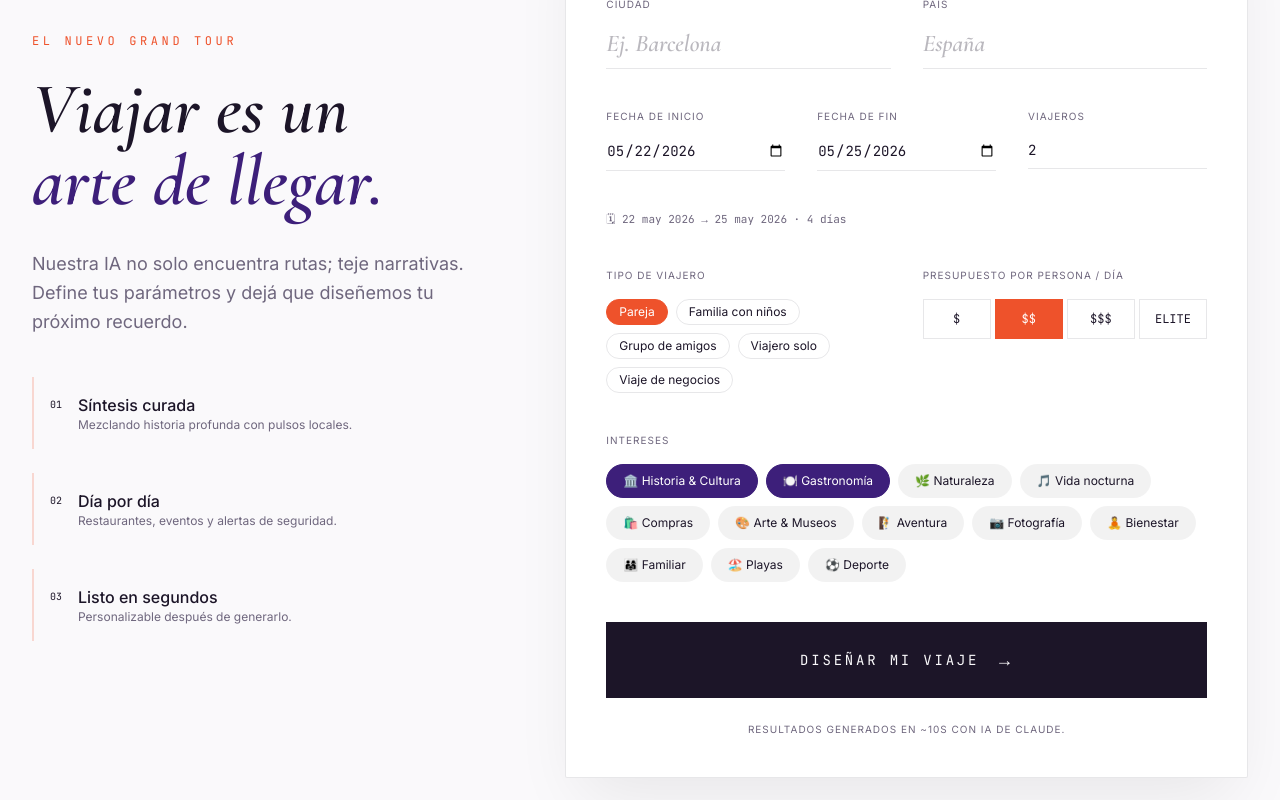
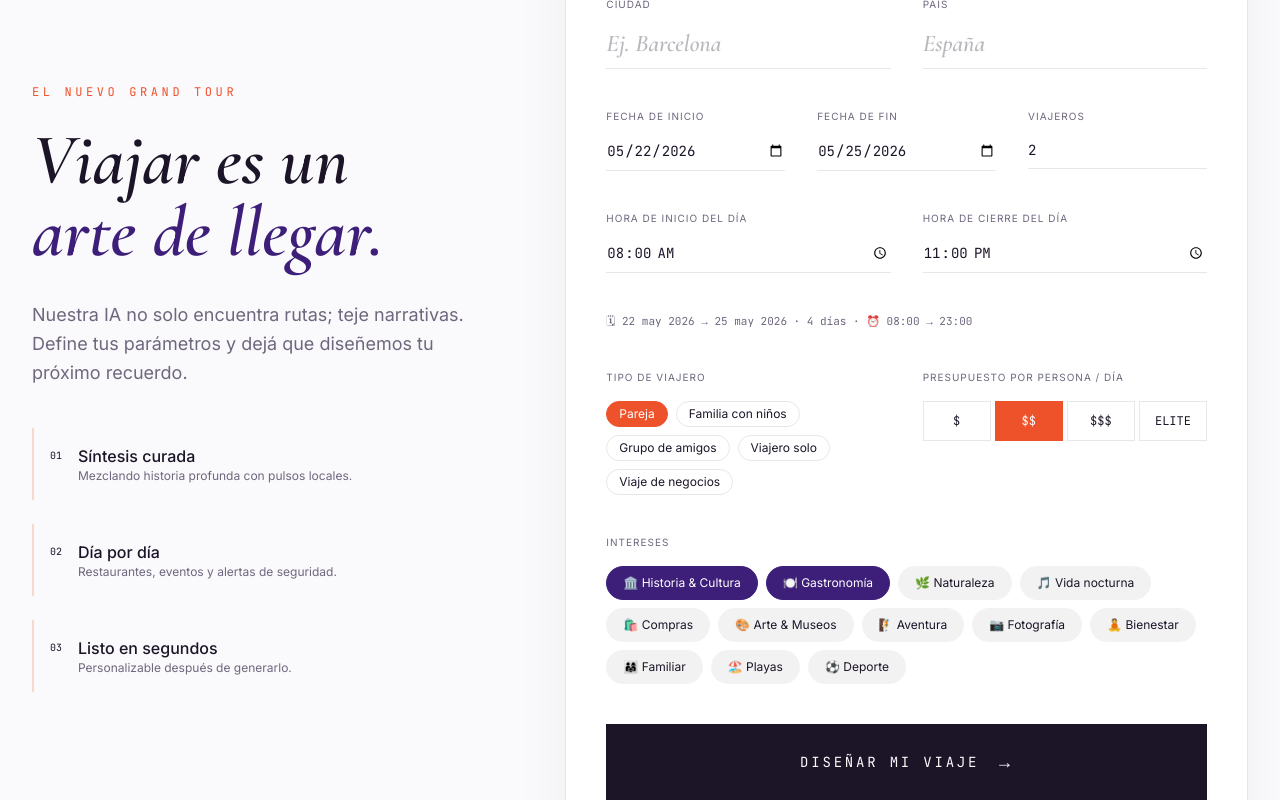
Before and after one commit to eduardodaza/cuenta-test-viajes, a Next.js app in the folder viajes-main/: page / in a window 1280 px wide. Shown: the part 240-1040 px from the top of the page. Built offline with nearby package versions, Linux system fonts and the light colour scheme.

Commit message:
Update TripForm.tsx

```diff
--- a/viajes-main/src/components/TripForm.tsx
+++ b/viajes-main/src/components/TripForm.tsx
@@ -12,10 +12,7 @@ const INTERESTS = [
 
 const BUDGETS: Budget[] = ["economico", "moderado", "premium", "lujo"];
 const BUDGET_SHORT: Record<Budget, string> = {
-  economico: "$",
-  moderado: "$$",
-  premium: "$$$",
-  lujo: "ELITE",
+  economico: "$", moderado: "$$", premium: "$$$", lujo: "ELITE",
 };
 
 interface Props {
@@ -34,9 +31,10 @@ export default function TripForm({ onSubmit, loading, locale }: Props) {
   const [travelerType, setTravelerType] = useState<TravelerType>("pareja");
   const [budget, setBudget] = useState<Budget>("moderado");
   const [interests, setInterests] = useState<string[]>([
-    "🏛️ Historia & Cultura",
-    "🍽️ Gastronomía",
+    "🏛️ Historia & Cultura", "🍽️ Gastronomía",
   ]);
+  const [dayStartTime, setDayStartTime] = useState("08:00");
+  const [dayEndTime, setDayEndTime] = useState("23:00");
   const [errors, setErrors] = useState<Record<string, string>>({});
   const [dateRange, setDateRange] = useState("");
 
@@ -52,24 +50,17 @@ export default function TripForm({ onSubmit, loading, locale }: Props) {
     if (!startDate || !endDate) return;
     const sd = new Date(startDate + "T12:00:00");
     const ed = new Date(endDate + "T12:00:00");
-    if (ed < sd) {
-      setDateRange("");
-      return;
-    }
+    if (ed < sd) { setDateRange(""); return; }
     const days = Math.round((ed.getTime() - sd.getTime()) / 86400000) + 1;
     const fmt = (d: Date) =>
       d.toLocaleDateString(locale === "es" ? "es-ES" : "en-US", {
-        day: "numeric",
-        month: "short",
-        year: "numeric",
+        day: "numeric", month: "short", year: "numeric",
       });
     setDateRange(`${fmt(sd)} → ${fmt(ed)} · ${days} ${days > 1 ? (locale === "es" ? "días" : "days") : locale === "es" ? "día" : "day"}`);
   }, [startDate, endDate, locale]);
 
   function toggleInterest(i: string) {
-    setInterests((prev) =>
-      prev.includes(i) ? prev.filter((x) => x !== i) : [...prev, i]
-    );
+    setInterests((prev) => prev.includes(i) ? prev.filter((x) => x !== i) : [...prev, i]);
   }
 
   function validate(): boolean {
@@ -80,6 +71,8 @@ export default function TripForm({ onSubmit, loading, locale }: Props) {
     if (!endDate) errs.endDate = t("errorRequired", locale);
     if (startDate && endDate && new Date(endDate) < new Date(startDate))
       errs.endDate = t("errorDateRange", locale);
+    if (dayStartTime && dayEndTime && dayEndTime <= dayStartTime)
+      errs.dayEndTime = locale === "es" ? "Debe ser posterior a la hora de inicio" : "Must be after start time";
     setErrors(errs);
     return Object.keys(errs).length === 0;
   }
@@ -88,28 +81,16 @@ export default function TripForm({ onSubmit, loading, locale }: Props) {
     e.preventDefault();
     if (!validate()) return;
     onSubmit({
-      city,
-      country,
-      startDate,
-      endDate,
-      travelers,
-      travelerType,
-      budget,
-      interests,
-      locale,
+      city, country, startDate, endDate, travelers, travelerType, budget, interests, locale,
+      dayStartTime, dayEndTime,
     });
   }
 
-  const tz =
-    typeof Intl !== "undefined"
-      ? Intl.DateTimeFormat().resolvedOptions().timeZone
-      : "UTC";
+  const tz = typeof Intl !== "undefined" ? Intl.DateTimeFormat().resolvedOptions().timeZone : "UTC";
 
   return (
     <div className="bg-white border border-border shadow-manifest p-6 md:p-10 rounded-sm relative overflow-hidden">
-      {/* Accent gradient bar */}
       <div className="absolute top-0 left-0 w-full h-1 bg-gradient-to-r from-accent via-primary to-background" />
-
       <div className="flex justify-between items-end mb-8 md:mb-10">
         <h2 className="text-sm font-mono uppercase tracking-widest">
           {locale === "es" ? "Manifiesto del viaje (v.01)" : "Trip Manifest (v.01)"}
@@ -121,131 +102,87 @@ export default function TripForm({ onSubmit, loading, locale }: Props) {
         {/* Location */}
         <div className="grid grid-cols-1 sm:grid-cols-2 gap-6 sm:gap-8">
           <div className="space-y-2">
-            <label className="text-[10px] uppercase tracking-widest text-muted block">
-              {t("city", locale)}
-            </label>
-            <input
-              type="text"
-              value={city}
-              onChange={(e) => setCity(e.target.value)}
+            <label className="text-[10px] uppercase tracking-widest text-muted block">{t("city", locale)}</label>
+            <input type="text" value={city} onChange={(e) => setCity(e.target.value)}
               placeholder={locale === "es" ? "Ej. Barcelona" : "e.g. Kyoto"}
-              className={`w-full text-xl md:text-2xl font-display italic bg-transparent border-b ${
-                errors.city ? "border-red-500" : "border-border"
-              } focus:border-primary outline-none py-2 transition-colors placeholder:text-foreground/30`}
-            />
-            {errors.city && (
-              <p className="text-red-600 text-[11px]">{errors.city}</p>
-            )}
+              className={`w-full text-xl md:text-2xl font-display italic bg-transparent border-b ${errors.city ? "border-red-500" : "border-border"} focus:border-primary outline-none py-2 transition-colors placeholder:text-foreground/30`} />
+            {errors.city && <p className="text-red-600 text-[11px]">{errors.city}</p>}
           </div>
           <div className="space-y-2">
-            <label className="text-[10px] uppercase tracking-widest text-muted block">
-              {t("country", locale)}
-            </label>
-            <input
-              type="text"
-              value={country}
-              onChange={(e) => setCountry(e.target.value)}
+            <label className="text-[10px] uppercase tracking-widest text-muted block">{t("country", locale)}</label>
+            <input type="text" value={country} onChange={(e) => setCountry(e.target.value)}
               placeholder={locale === "es" ? "España" : "Japan"}
-              className={`w-full text-xl md:text-2xl font-display italic bg-transparent border-b ${
-                errors.country ? "border-red-500" : "border-border"
-              } focus:border-primary outline-none py-2 transition-colors placeholder:text-foreground/30`}
-            />
-            {errors.country && (
-              <p className="text-red-600 text-[11px]">{errors.country}</p>
-            )}
+              className={`w-full text-xl md:text-2xl font-display italic bg-transparent border-b ${errors.country ? "border-red-500" : "border-border"} focus:border-primary outline-none py-2 transition-colors placeholder:text-foreground/30`} />
+            {errors.country && <p className="text-red-600 text-[11px]">{errors.country}</p>}
           </div>
         </div>
 
         {/* Dates + travelers */}
         <div className="grid grid-cols-1 sm:grid-cols-3 gap-6 sm:gap-8">
           <div className="space-y-2">
+            <label className="text-[10px] uppercase tracking-widest text-muted block">{t("startDate", locale)}</label>
+            <input type="date" value={startDate} onChange={(e) => setStartDate(e.target.value)}
+              className="w-full text-sm font-mono border-b border-border py-2 bg-transparent outline-none focus:border-primary" />
+          </div>
+          <div className="space-y-2">
+            <label className="text-[10px] uppercase tracking-widest text-muted block">{t("endDate", locale)}</label>
+            <input type="date" value={endDate} onChange={(e) => setEndDate(e.target.value)}
+              className="w-full text-sm font-mono border-b border-border py-2 bg-transparent outline-none focus:border-primary" />
+            {errors.endDate && <p className="text-red-600 text-[11px]">{errors.endDate}</p>}
+          </div>
+          <div className="space-y-2">
+            <label className="text-[10px] uppercase tracking-widest text-muted block">{t("travelers", locale)}</label>
+            <input type="number" min={1} max={20} value={travelers} onChange={(e) => setTravelers(Number(e.target.value))}
+              className="w-full text-sm font-mono border-b border-border py-2 bg-transparent outline-none focus:border-primary" />
+          </div>
+        </div>
+
+        {/* Horario del día */}
+        <div className="grid grid-cols-1 sm:grid-cols-2 gap-6 sm:gap-8">
+          <div className="space-y-2">
             <label className="text-[10px] uppercase tracking-widest text-muted block">
-              {t("startDate", locale)}
+              {locale === "es" ? "Hora de inicio del día" : "Day start time"}
             </label>
-            <input
-              type="date"
-              value={startDate}
-              onChange={(e) => setStartDate(e.target.value)}
-              className="w-full text-sm font-mono border-b border-border py-2 bg-transparent outline-none focus:border-primary"
-            />
+            <input type="time" value={dayStartTime} onChange={(e) => setDayStartTime(e.target.value)}
+              className="w-full text-sm font-mono border-b border-border py-2 bg-transparent outline-none focus:border-primary" />
           </div>
           <div className="space-y-2">
             <label className="text-[10px] uppercase tracking-widest text-muted block">
-              {t("endDate", locale)}
+              {locale === "es" ? "Hora de cierre del día" : "Day end time"}
             </label>
-            <input
-              type="date"
-              value={endDate}
-              onChange={(e) => setEndDate(e.target.value)}
-              className="w-full text-sm font-mono border-b border-border py-2 bg-transparent outline-none focus:border-primary"
-            />
-            {errors.endDate && (
-              <p className="text-red-600 text-[11px]">{errors.endDate}</p>
-            )}
-          </div>
-          <div className="space-y-2">
-            <label className="text-[10px] uppercase tracking-widest text-muted block">
-              {t("travelers", locale)}
-            </label>
-            <input
-              type="number"
-              min={1}
-              max={20}
-              value={travelers}
-              onChange={(e) => setTravelers(Number(e.target.value))}
-              className="w-full text-sm font-mono border-b border-border py-2 bg-transparent outline-none focus:border-primary"
-            />
+            <input type="time" value={dayEndTime} onChange={(e) => setDayEndTime(e.target.value)}
+              className="w-full text-sm font-mono border-b border-border py-2 bg-transparent outline-none focus:border-primary" />
+            {errors.dayEndTime && <p className="text-red-600 text-[11px]">{errors.dayEndTime}</p>}
           </div>
         </div>
 
         {dateRange && (
           <div className="font-mono text-[11px] text-muted -mt-4">
-            🗓 {dateRange}
+            🗓 {dateRange} · ⏰ {dayStartTime} → {dayEndTime}
           </div>
         )}
 
         {/* Style + budget */}
         <div className="grid grid-cols-1 sm:grid-cols-2 gap-8">
           <div className="space-y-4">
-            <label className="text-[10px] uppercase tracking-widest text-muted block">
-              {t("travelerType", locale)}
-            </label>
+            <label className="text-[10px] uppercase tracking-widest text-muted block">{t("travelerType", locale)}</label>
             <div className="flex flex-wrap gap-2">
-              {(["pareja", "familia", "amigos", "solo", "negocios"] as TravelerType[]).map(
-                (tt) => (
-                  <button
-                    type="button"
-                    key={tt}
-                    onClick={() => setTravelerType(tt)}
-                    className={`px-3 py-1 text-xs rounded-full border transition-colors ${
-                      travelerType === tt
-                        ? "border-primary bg-primary text-white"
-                        : "border-border hover:border-primary"
-                    }`}
-                  >
-                    {t(tt, locale)}
-                  </button>
-                )
-              )}
+              {(["pareja", "familia", "amigos", "solo", "negocios"] as TravelerType[]).map((tt) => (
+                <button type="button" key={tt} onClick={() => setTravelerType(tt)}
+                  className={`px-3 py-1 text-xs rounded-full border transition-colors ${
+                    travelerType === tt ? "border-primary bg-primary text-white" : "border-border hover:border-primary"
+                  }`}>{t(tt, locale)}</button>
+              ))}
             </div>
           </div>
           <div className="space-y-4">
-            <label className="text-[10px] uppercase tracking-widest text-muted block">
-              {t("budget", locale)}
-            </label>
+            <label className="text-[10px] uppercase tracking-widest text-muted block">{t("budget", locale)}</label>
             <div className="grid grid-cols-4 gap-1">
               {BUDGETS.map((b) => (
-                <button
-                  type="button"
-                  key={b}
-                  onClick={() => setBudget(b)}
-                  title={t(b, locale)}
+                <button type="button" key={b} onClick={() => setBudget(b)} title={t(b, locale)}
                   className={`h-10 grid place-items-center border text-xs font-mono transition-colors ${
-                    budget === b
-                      ? "border-primary bg-primary text-white"
-                      : "border-border hover:bg-black/5"
-                  } ${b === "lujo" ? "text-[9px]" : ""}`}
-                >
+                    budget === b ? "border-primary bg-primary text-white" : "border-border hover:bg-black/5"
+                  } ${b === "lujo" ? "text-[9px]" : ""}`}>
                   {BUDGET_SHORT[b]}
                 </button>
               ))}
@@ -255,36 +192,22 @@ export default function TripForm({ onSubmit, loading, locale }: Props) {
 
         {/* Interests */}
         <div className="space-y-4">
-          <label className="text-[10px] uppercase tracking-widest text-muted block">
-            {t("interests", locale)}
-          </label>
+          <label className="text-[10px] uppercase tracking-widest text-muted block">{t("interests", locale)}</label>
           <div className="flex flex-wrap gap-2">
             {INTERESTS.map((i) => {
               const on = interests.includes(i);
               return (
-                <button
-                  type="button"
-                  key={i}
-                  onClick={() => toggleInterest(i)}
+                <button type="button" key={i} onClick={() => toggleInterest(i)}
                   className={`px-4 py-2 text-xs rounded-full border transition-all ${
-                    on
-                      ? "bg-accent text-white border-accent"
-                      : "bg-black/5 border-transparent hover:border-primary"
-                  }`}
-                >
-                  {i}
-                </button>
+                    on ? "bg-accent text-white border-accent" : "bg-black/5 border-transparent hover:border-primary"
+                  }`}>{i}</button>
               );
             })}
           </div>
         </div>
 
-        {/* Submit */}
-        <button
-          type="submit"
-          disabled={loading}
-          className="w-full group relative overflow-hidden bg-foreground text-background py-5 md:py-6 flex items-center justify-center gap-4 hover:bg-accent transition-colors duration-500 disabled:opacity-60"
-        >
+        <button type="submit" disabled={loading}
+          className="w-full group relative overflow-hidden bg-foreground text-background py-5 md:py-6 flex items-center justify-center gap-4 hover:bg-accent transition-colors duration-500 disabled:opacity-60">
           <span className="font-mono text-sm uppercase tracking-[0.2em]">
             {locale === "es" ? "Diseñar mi viaje" : "Sequence my journey"}
           </span>
@@ -293,9 +216,7 @@ export default function TripForm({ onSubmit, loading, locale }: Props) {
       </form>
 
       <p className="mt-6 text-center text-[10px] text-muted uppercase tracking-[0.1em]">
-        {locale === "es"
-          ? "Resultados generados en ~10s con IA de Claude."
-          : "Results generated in ~10s with Claude AI."}
+        {locale === "es" ? "Resultados generados en ~10s con IA." : "Results generated in ~10s with AI."}
       </p>
     </div>
   );
```
